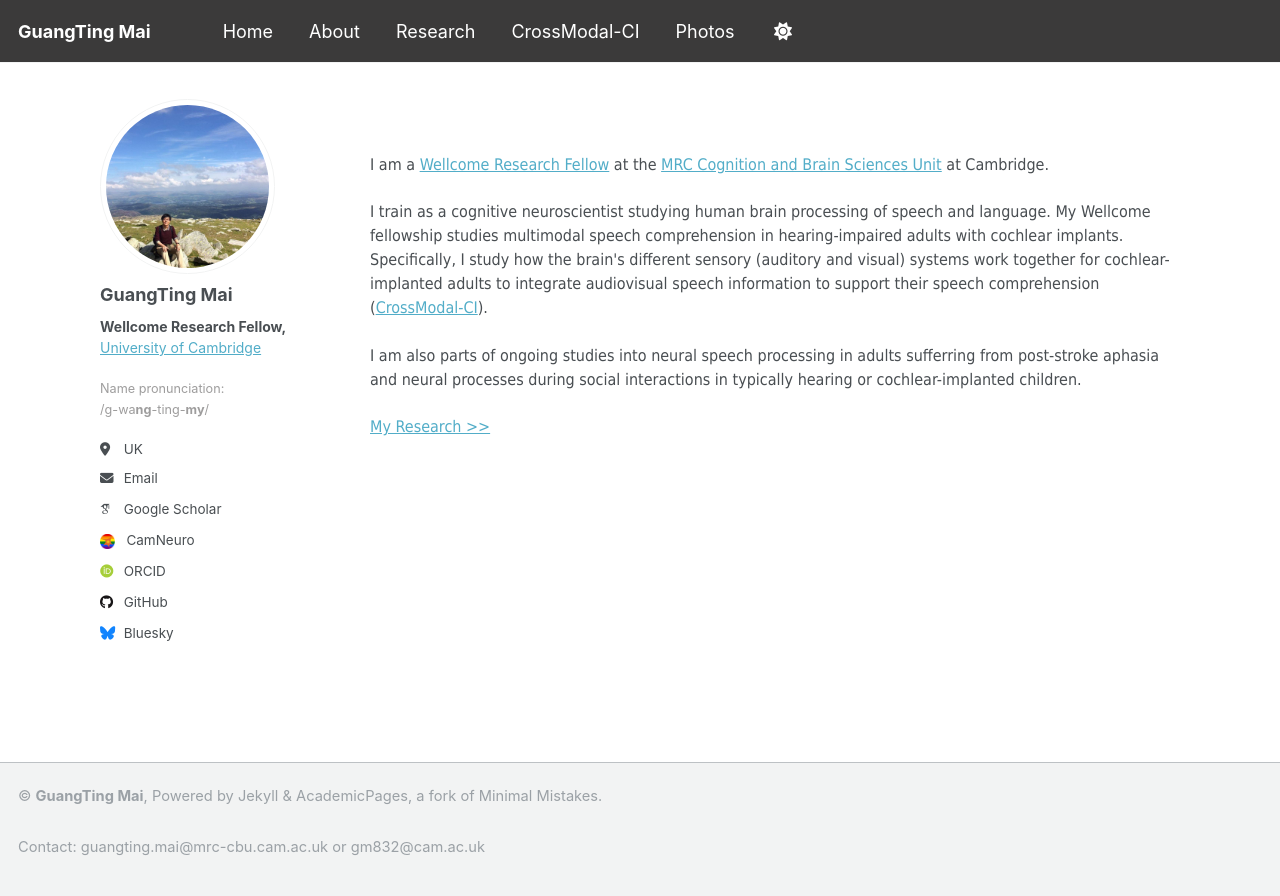
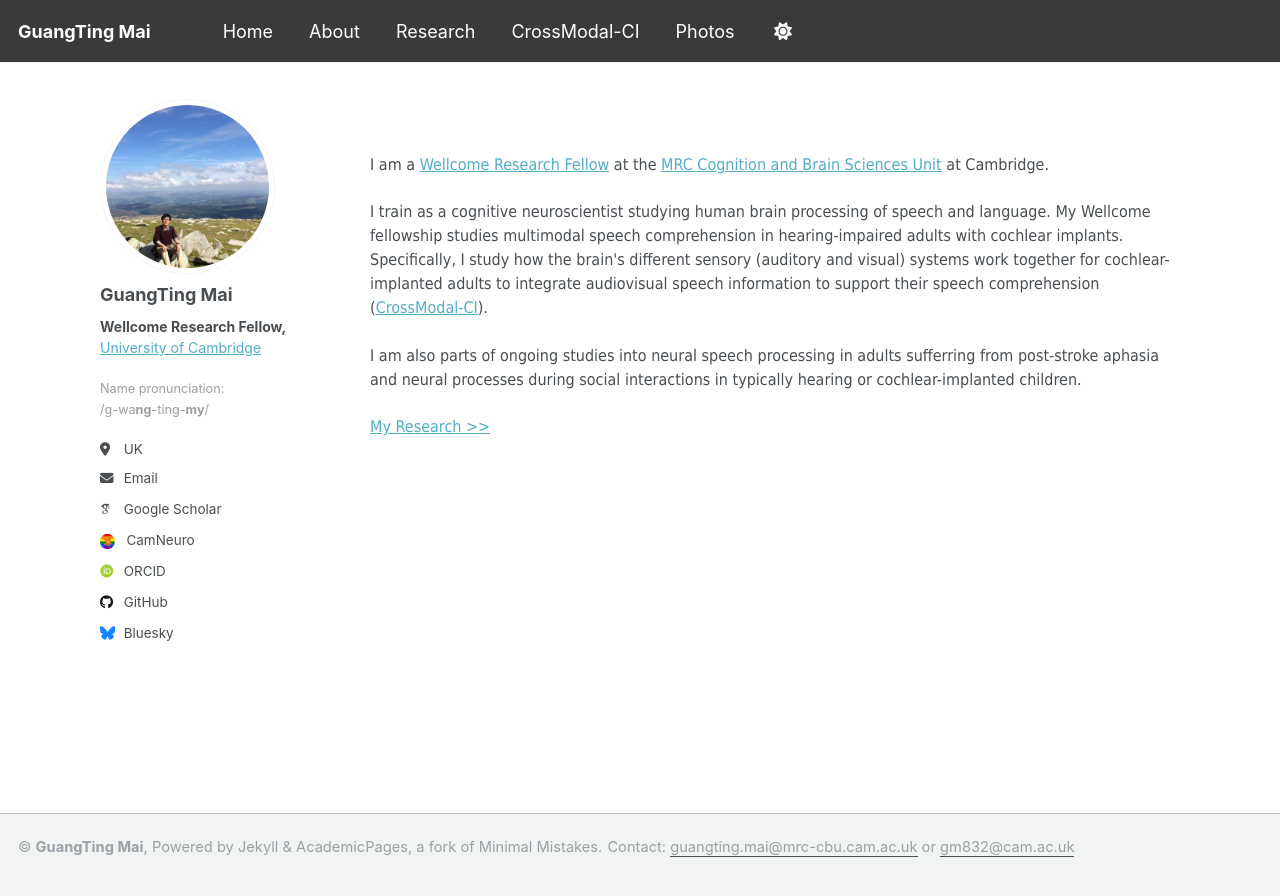
Before and after one commit to guangtingmai/guangtingmai.github.io, a Jekyll site: the page built from _pages/readme.html, in a window 1280 px wide. Shown: the top 896 px of the page. Built offline with Jekyll 4.4.1, drawn with Linux system fonts in a browser that asks for light colours; some web fonts are replaced.

Commit message:
Update footer.html

```diff
--- a/_includes/footer.html
+++ b/_includes/footer.html
@@ -1,4 +1,5 @@
 <p><span style="font-size: 11pt">© <strong>{{ site.name | default: site.title }}</strong>, Powered by <a href="https://jekyllrb.com" target="_blank">Jekyll</a>
   & <a href="https://github.com/academicpages/academicpages.github.io" target="_blank">AcademicPages</a>, a fork of
-  <a href="https://mmistakes.github.io/minimal-mistakes/" target="_blank">Minimal Mistakes</a>.</span></p>
-<p><span style="font-size: 11pt">Contact: <a href="mailto:guangting.mai@mrc-cbu.cam.ac.uk">guangting.mai@mrc-cbu.cam.ac.uk</a> or <a href="mailto:gm832@cam.ac.uk">gm832@cam.ac.uk</a></span></p>
+  <a href="https://mmistakes.github.io/minimal-mistakes/" target="_blank">Minimal Mistakes</a>.</span>
+  <span style="font-size: 11pt">Contact: <a href="mailto:guangting.mai@mrc-cbu.cam.ac.uk"><u>guangting.mai@mrc-cbu.cam.ac.uk</u></a> or <a href="mailto:gm832@cam.ac.uk"><u>gm832@cam.ac.uk</u></a></span>
+</p>
```
